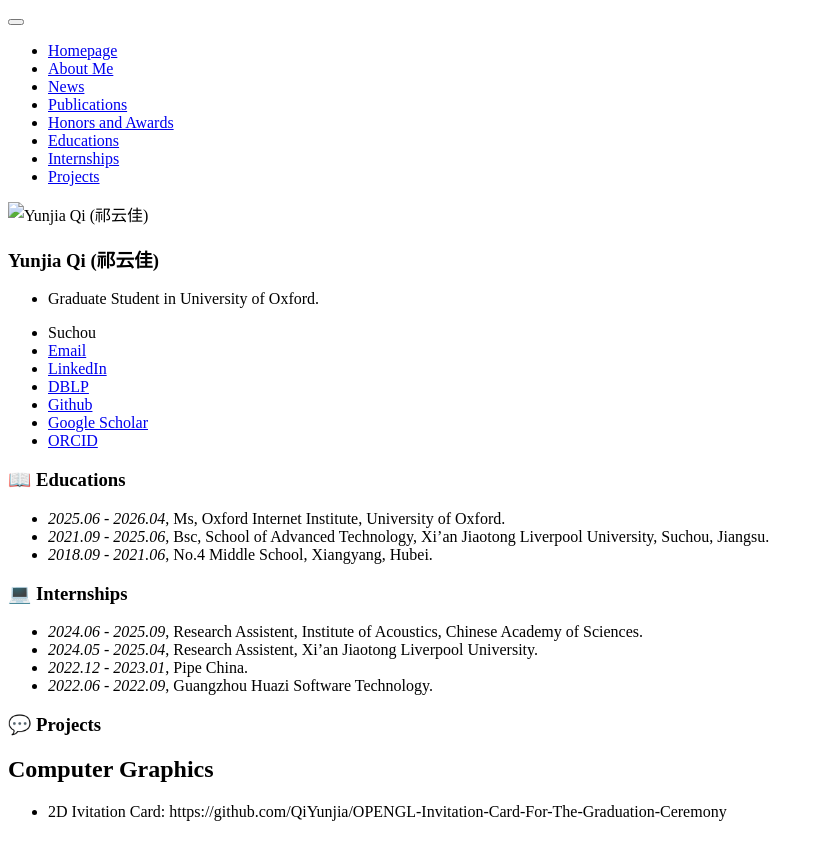
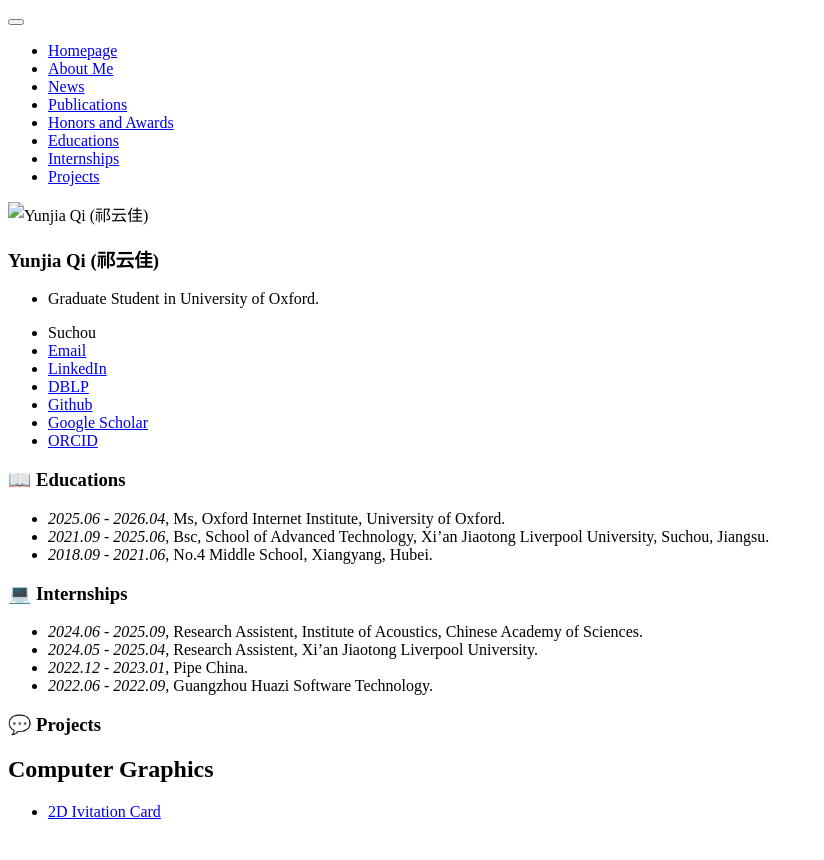
Before and after one commit to RayeRen/rayeren.github.io, a Jekyll site: the page built from _pages/includes/others.md, in a window 1280 px wide. Shown: the top 860 px of the page, without its empty margins (0-824 px from the left). Built offline with Jekyll 4.4.1, drawn with Linux system fonts in a browser that asks for light colours; our own code applies the rules of GitHub Pages for plain Markdown files.

Commit message:
Update others.md

```diff
--- a/_pages/includes/others.md
+++ b/_pages/includes/others.md
@@ -13,4 +13,4 @@
 
 # 💬 Projects
 ## Computer Graphics
-- 2D Ivitation Card: https://github.com/QiYunjia/OPENGL-Invitation-Card-For-The-Graduation-Ceremony
+- [2D Ivitation Card](https://github.com/QiYunjia/OPENGL-Invitation-Card-For-The-Graduation-Ceremony)
```
